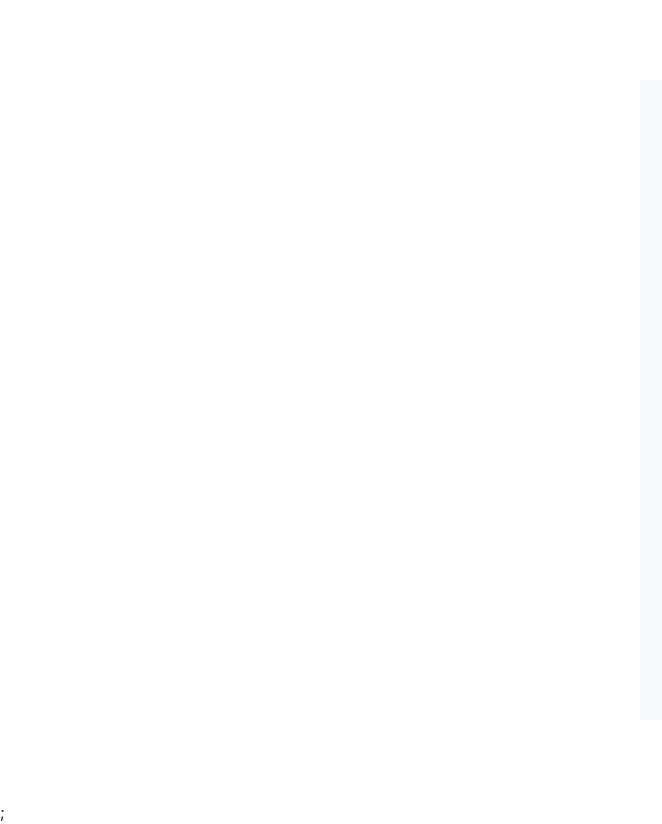
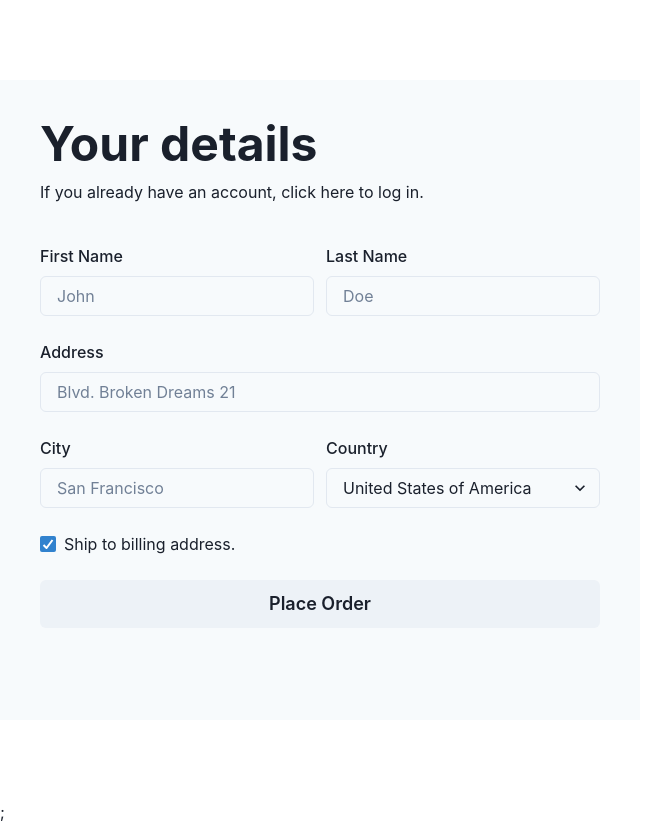
Before and after one commit to GuRuGu-Iterations/chakra-2, a Next.js app: page / in a window 1280 px wide. Shown: the whole page, without its empty margins (0-662 px from the left). Built offline with nearby package versions, Linux system fonts and the light colour scheme.

Commit message:
feat: build Details section

```diff
--- a/pages/index.tsx
+++ b/pages/index.tsx
@@ -1,4 +1,5 @@
-import { Container, Flex, VStack } from '@chakra-ui/react';
+import { Container, Flex } from '@chakra-ui/react';
+import { Cart, Details } from '@/src/sections';
 
 const IndexPage = () => (
   <Container maxW='container.xl' p='0'>
@@ -7,21 +8,8 @@ const IndexPage = () => (
       h='100vh'
       py='20'
     >
-      <VStack
-        w='full'
-        h='full'
-        p='10'
-        spacing='10'
-        alignItems='flex-start'
-      ></VStack>
-      <VStack
-        w='full'
-        h='full'
-        p='10'
-        spacing='10'
-        alignItems='flex-start'
-        bg='gray.50'
-      ></VStack>
+      <Details />
+      <Cart />
     </Flex>
   </Container>
 );
--- /dev/null
+++ b/src/sections/cart.tsx
@@ -0,0 +1,16 @@
+import React from 'react';
+import { VStack } from '@chakra-ui/react';
+
+const Cart = () => {
+  return (
+    <VStack
+      w='full'
+      h='full'
+      p='10'
+      spacing='10'
+      alignItems='flex-start'
+    ></VStack>
+  );
+};
+
+export { Cart };
--- /dev/null
+++ b/src/sections/details.tsx
@@ -0,0 +1,80 @@
+import React from 'react';
+import {
+  FormControl,
+  FormLabel,
+  Input,
+  Select,
+  Checkbox,
+  Button,
+  VStack,
+  Heading,
+  Text,
+  SimpleGrid,
+  GridItem,
+} from '@chakra-ui/react';
+
+const Details = () => {
+  return (
+    <VStack
+      w='full'
+      h='full'
+      p={10}
+      spacing={10}
+      alignItems='flex-start'
+      bg='gray.50'
+    >
+      <VStack spacing={3} alignItems='flex-start'>
+        <Heading size='2xl'>Your details</Heading>
+        <Text>If you already have an account, click here to log in.</Text>
+      </VStack>
+      <SimpleGrid columns={2} columnGap={3} rowGap={6} w='full'>
+        <GridItem colSpan={1}>
+          <FormControl>
+            <FormLabel>First Name</FormLabel>
+            <Input placeholder='John' />
+          </FormControl>
+        </GridItem>
+        <GridItem colSpan={1}>
+          <FormControl>
+            <FormLabel>Last Name</FormLabel>
+            <Input placeholder='Doe' />
+          </FormControl>
+        </GridItem>
+        <GridItem colSpan={2}>
+          <FormControl>
+            <FormLabel>Address</FormLabel>
+            <Input placeholder='Blvd. Broken Dreams 21' />
+          </FormControl>
+        </GridItem>
+        <GridItem colSpan={1}>
+          <FormControl>
+            <FormLabel>City</FormLabel>
+            <Input placeholder='San Francisco' />
+          </FormControl>
+        </GridItem>
+        <GridItem colSpan={1}>
+          <FormControl>
+            <FormLabel>Country</FormLabel>
+            <Select>
+              <option value='usa'>United States of America</option>
+              <option value='ukraine'>Ukraine</option>
+              <option value='germany'>Germany</option>
+              <option value='canada'>Canada</option>
+              <option value='france'>France</option>
+            </Select>
+          </FormControl>
+        </GridItem>
+        <GridItem colSpan={2}>
+          <Checkbox defaultChecked>Ship to billing address.</Checkbox>
+        </GridItem>
+        <GridItem colSpan={2}>
+          <Button size='lg' w='full'>
+            Place Order
+          </Button>
+        </GridItem>
+      </SimpleGrid>
+    </VStack>
+  );
+};
+
+export { Details };
--- /dev/null
+++ b/src/sections/index.ts
@@ -0,0 +1,2 @@
+export * from './cart';
+export * from './details';
```
